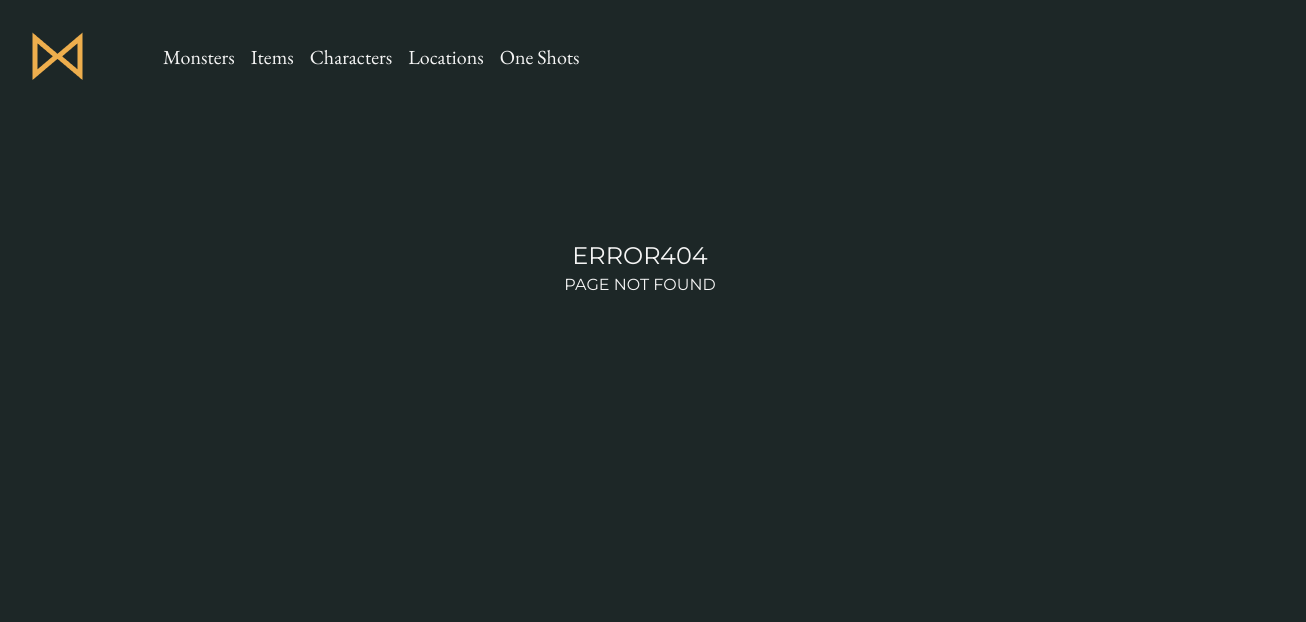
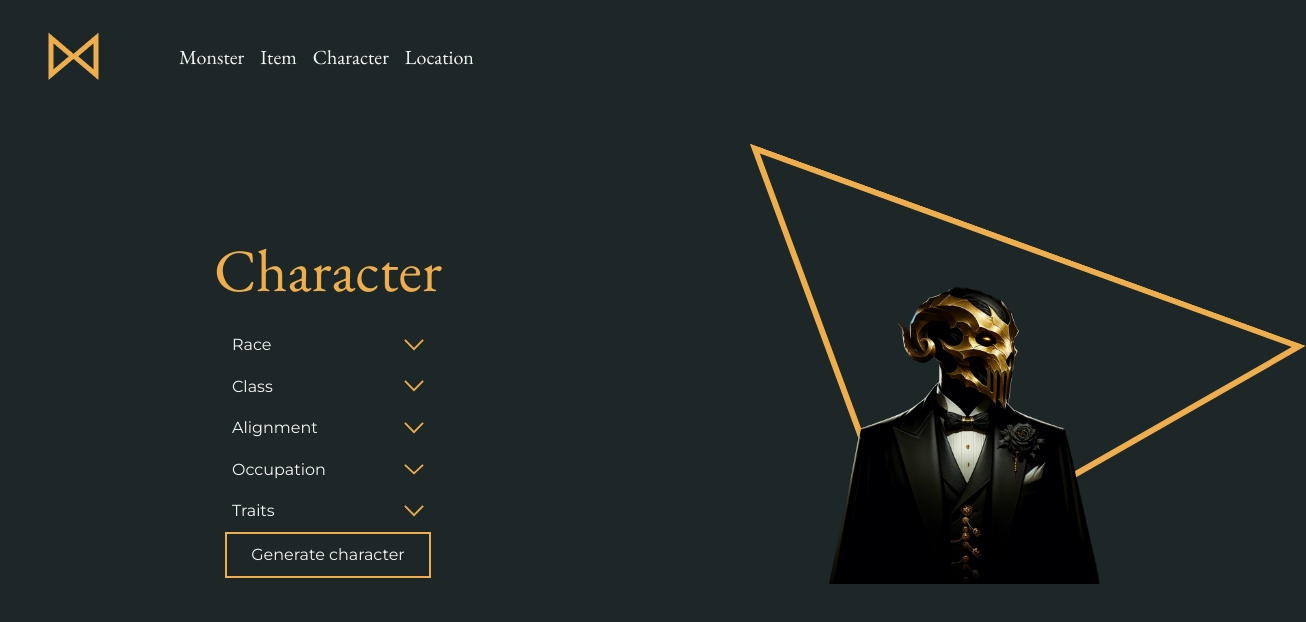
Before and after one commit to AsterShadow/RPG-henchman, a Next.js app: page /create/character in a window 1280 px wide. Before the commit this address had no page. Shown: the top 622 px of the page, 1306 px wide, since content can reach past the window. Built offline with nearby package versions, Linux system fonts and the light colour scheme.

Commit message:
fixed layout and added create button to create pages

```diff
--- a/src/app/layout/Header/Header.tsx
+++ b/src/app/layout/Header/Header.tsx
@@ -12,11 +12,11 @@ const Navbar = () => {
   const menuRef = useRef<HTMLDivElement>(null);
 
   const navLinks = [
-    { href: '/create/monsters', title: 'Monsters' },
-    { href: '/create/items', title: 'Items' },
-    { href: '/create/characters', title: 'Characters' },
-    { href: '/create/locations', title: 'Locations' },
-    { href: '/create/one-shots', title: 'One Shots' },
+    { href: '/create/monster', title: 'Monster' },
+    { href: '/create/item', title: 'Item' },
+    { href: '/create/character', title: 'Character' },
+    { href: '/create/location', title: 'Location' },
+    // { href: '/create/one-shot', title: 'One Shot' },
   ];
 
   useEffect(() => {
--- a/src/app/layout/RootLayout/layout.tsx
+++ /dev/null
@@ -1,13 +0,0 @@
-"use client";
-
-import React from 'react';
-
-interface RootLayoutProps {
-  children: React.ReactNode;
-}
-
-const RootLayout: React.FC<RootLayoutProps> = ({ children }) => {
-  return <div className="container">{children}</div>;
-};
-
-export default RootLayout;
--- a/src/app/layout/SectionDropdowns/index.tsx
+++ b/src/app/layout/SectionDropdowns/index.tsx
@@ -3,13 +3,14 @@
 import React, { useEffect, useState } from 'react';
 import Dropdown from '@/components/Dropdown';
 import { CATEGORY_OPTIONS } from '@/constants/categoryOptions';
+import Button from '@/components/Button';
 
 interface SectionDropDownsProps {
   category: string;
 }
 
 const SectionDropDowns: React.FC<SectionDropDownsProps> = ({ category }) => {
-  const options = CATEGORY_OPTIONS[category];
+  const options = CATEGORY_OPTIONS[category as keyof typeof CATEGORY_OPTIONS];
 
   if (!options) {
     return <div>Invalid category</div>;
@@ -19,6 +20,11 @@ const SectionDropDowns: React.FC<SectionDropDownsProps> = ({ category }) => {
       {Object.entries(options).map(([key, options]) => (
         <Dropdown key={key} options={options} label={key.charAt(0).toUpperCase() + key.slice(1)} />
       ))}
+      <div>
+        <Button>
+          Generate {category}
+        </Button>
+      </div>
     </div>
   );
 };
--- a/src/app/layout/SectionHero/index.tsx
+++ b/src/app/layout/SectionHero/index.tsx
@@ -14,7 +14,7 @@ const SectionComponent: React.FC<Section> = ({ index, slug, title, image, text,
     const router = useRouter();
     const isHomePage = router.pathname === '/';
     return (
-        <div className={`flex flex-col items-center justify-center gap-8 lg:justify-around ${isEven && isHomePage ? 'lg:flex-row' : 'lg:flex-row-reverse'}`}>
+        <div className={`flex flex-col items-center justify-center gap-8 lg:justify-between ${isEven && isHomePage ? 'lg:flex-row' : 'lg:flex-row-reverse'}`}>
             {image && (
                 <div className="flex items-center justify-center w-80 h-80 mx-auto lg:w-92 h-92 ">
                     <div className="w-[150px] lg:w-[350px] absolute" style={{ transform: `rotate(${rotationDegree}deg)` }}>
--- a/src/components/Dropdown/index.tsx
+++ b/src/components/Dropdown/index.tsx
@@ -9,7 +9,7 @@ interface DropdownProps {
     label: string;
 }
 
-const Dropdown: React.FC<DropdownProps> = ({ options, label }) => {
+const Dropdown: React.FC<DropdownProps> = ({ options, label}) => {
     const [isOpen, setIsOpen] = useState(false);
     const [selectedOption, setSelectedOption] = useState('');
     const dropdownRef = useRef<HTMLDivElement>(null);
--- a/src/constants/categoryOptions.ts
+++ b/src/constants/categoryOptions.ts
@@ -1,5 +1,5 @@
 export const CATEGORY_OPTIONS = {
-  monsters: {
+  monster: {
     cr: [
       "1/8",
       "1/4",
@@ -63,14 +63,161 @@ export const CATEGORY_OPTIONS = {
       "Urban",
     ],
   },
-  items: {
-    // Define item options
+  item: {
+    role: ["Combat", "Utility", "Roleplay"],
+    type: [
+      "Weapon",
+      "Armor",
+      "Potion",
+      "Ring",
+      "Rods",
+      "Wands",
+      "Wondrous Items",
+      "Shield",
+      "Scroll",
+    ],
+    rarity: [
+      "common",
+      "uncommon",
+      "rare",
+      "very rare",
+      "legendary",
+      "artifact",
+    ],
+    cursed: ["Yes", "No"],
+    sentient: ["Yes", "No"],
   },
-  characters: {
-    // Define character options
+  character: {
+    race: [
+      "Human",
+      "Elf",
+      "Dwarf",
+      "Halfling",
+      "Dragonborn",
+      "Gnome",
+      "Half-Elf",
+      "Half-Orc",
+      "Tiefling",
+      "Aasimar",
+      "Tabaxi",
+      "Triton",
+      "Goliath",
+      "Kenku",
+    ],
+    class: [
+      "Barbarian",
+      "Bard",
+      "Cleric",
+      "Druid",
+      "Fighter",
+      "Monk",
+      "Paladin",
+      "Ranger",
+      "Rogue",
+      "Sorcerer",
+      "Warlock",
+      "Wizard",
+      "None",
+    ],
+    alignment: [
+      "Lawful Good",
+      "Neutral Good",
+      "Chaotic Good",
+      "Lawful Neutral",
+      "Neutral",
+      "Chaotic Neutral",
+      "Lawful Evil",
+      "Neutral Evil",
+      "Chaotic Evil",
+      "Unaligned",
+    ],
+    occupation: [
+      "Merchant",
+      "Noble",
+      "Artisan",
+      "Farmer",
+      "Soldier",
+      "Scholar",
+      "Thief",
+      "Adventurer",
+      "Clergy",
+      "Mage",
+      "Bard",
+      "Assassin",
+    ],
+    traits: [
+      "Brave",
+      "Cowardly",
+      "Honest",
+      "Deceitful",
+      "Generous",
+      "Greedy",
+      "Wise",
+      "Foolish",
+      "Compassionate",
+      "Ruthless",
+    ],
   },
-  locations: {
-    // Define location options
+  location: {
+    type: [
+      "Dungeon",
+      "Castle",
+      "Town",
+      "City",
+      "Forest",
+      "Mountain",
+      "Cave",
+      "Desert",
+      "Swamp",
+      "Underwater",
+      "Ruins",
+      "Temple",
+    ],
+    environment: [
+      "Arctic",
+      "Coastal",
+      "Desert",
+      "Forest",
+      "Grassland",
+      "Mountain",
+      "Swamp",
+      "Underdark",
+      "Underwater",
+      "Urban",
+      "Astral Plane",
+      "Ethereal Plane",
+    ],
+    features: [
+      "Waterfall",
+      "River",
+      "Bridge",
+      "Ancient Tree",
+      "Statues",
+      "Ruins",
+      "Graveyard",
+      "Mine",
+      "Tower",
+      "Portal",
+    ],
+    hazards: [
+      "Traps",
+      "Natural Hazards",
+      "Infested",
+      "Cursed",
+      "Haunted",
+      "Guarded",
+      "Magical Anomalies",
+      "Unstable Structures",
+    ],
+    secrets: [
+      "Hidden Treasure",
+      "Ancient Artifact",
+      "Secret Room",
+      "Hidden Passage",
+      "Buried History",
+      "Lost Magic",
+      "Concealed Door",
+      "Secret Society",
+    ],
   },
-  // Add more categories as needed
 };
--- a/src/constants/section.tsx
+++ b/src/constants/section.tsx
@@ -8,42 +8,42 @@ import images from '@/assets/images';
 export const sections: Section[] = [
     {
         index: 1,
-        slug: 'monsters',
-        title: 'Monsters',
+        slug: 'monster',
+        title: 'Monster',
         image: images.monsters,
         text: 'Create fantastic monsters for your RPG World!',
         rotationDegree: 140,
     },
     {
         index: 2,
-        slug: 'items',
-        title: 'Items',
+        slug: 'item',
+        title: 'Item',
         image: images.items,
         text: 'Create fantastic magic items for your RPG World!',
         rotationDegree: 250,
     },
     {
         index: 3,
-        slug: 'characters',
-        title: 'Characters',
+        slug: 'character',
+        title: 'Character',
         image: images.characters,
         text: 'Create original characters for your RPG World!',
         rotationDegree: 290,
     },
     {
         index: 4,
-        slug: 'locations',
-        title: 'Locations',
+        slug: 'location',
+        title: 'Location',
         image: images.locations,
         text: 'Create fantastic locations for your RPG World!',
         rotationDegree: 320,
     },
-    {
-        index: 5,
-        slug: 'one-shots',
-        title: 'One Shots',
-        image: images.map,
-        text: 'Create original One shots for your TTRPG campaigns!',
-        rotationDegree: 250,
-    }
+    // {
+    //     index: 5,
+    //     slug: 'one-shot',
+    //     title: 'One Shot',
+    //     image: images.map,
+    //     text: 'Create original One shots for your TTRPG campaigns!',
+    //     rotationDegree: 250,
+    // }
 ];
--- a/src/pages/_app.tsx
+++ b/src/pages/_app.tsx
@@ -1,5 +1,5 @@
 import type { AppProps } from 'next/app';
-import '../styles/globals.css'; // Path to your global CSS file
+import '../styles/globals.css';
 
 function MyApp({ Component, pageProps }: AppProps) {
   return <Component {...pageProps} />;
--- a/src/pages/create/[slug].tsx
+++ b/src/pages/create/[slug].tsx
@@ -1,10 +1,9 @@
 "use client";
 
 import Navbar from '@/app/layout/Header/Header';
+import SectionChat from '@/app/layout/SectionChat';
 import SectionComponent from '@/app/layout/SectionHero';
-import images from '@/assets/images';
 import { sections } from '@/constants/section';
-import Image from 'next/image';
 import { useRouter } from 'next/router';
 
 const CreatePage = () => {
@@ -14,12 +13,13 @@ const CreatePage = () => {
   const section = sections.find((section) => section.slug === slug);
 
   return (
-    <div className='flex min-h-screen flex-col'>
+    <main className='container'>
       <Navbar />
-      <div className='w-full flex flex-col gap-48 lg:gap-96 py-[15rem]'>
+        <div className='w-full flex flex-col gap-48 py-[8rem] lg:py-[15rem]'>
           {section ?
             <>
               <SectionComponent {...section} />
+              <SectionChat />
             </>
             :
             <div className='w-full flex flex-col items-center justify-center'>
@@ -32,7 +32,7 @@ const CreatePage = () => {
             </div>
           }
         </div>
-    </div>
+    </main>
   );
 };
 
--- a/src/pages/index.tsx
+++ b/src/pages/index.tsx
@@ -9,13 +9,14 @@ export default function Home() {
 
 
   return (
-    <main className="flex min-h-screen flex-col items-center">
+    <main className="container">
       <Navbar />
       <div className='w-full flex flex-col gap-48 lg:gap-96 py-[15rem]'>
         {sections.map((section, index) => (
           <SectionComponent key={index} {...section} />
         ))}
       </div>
+
       <Footer />
     </main>
   )
--- a/src/styles/globals.css
+++ b/src/styles/globals.css
@@ -20,6 +20,9 @@
   margin-right: auto;
   padding-left: 1rem;
   padding-right: 1rem;
+  display: flex;
+  min-height: screen;
+  flex-direction: column;
 }
 html,
 body {
```
Lines whose indentation alone changed are shown as unchanged.
